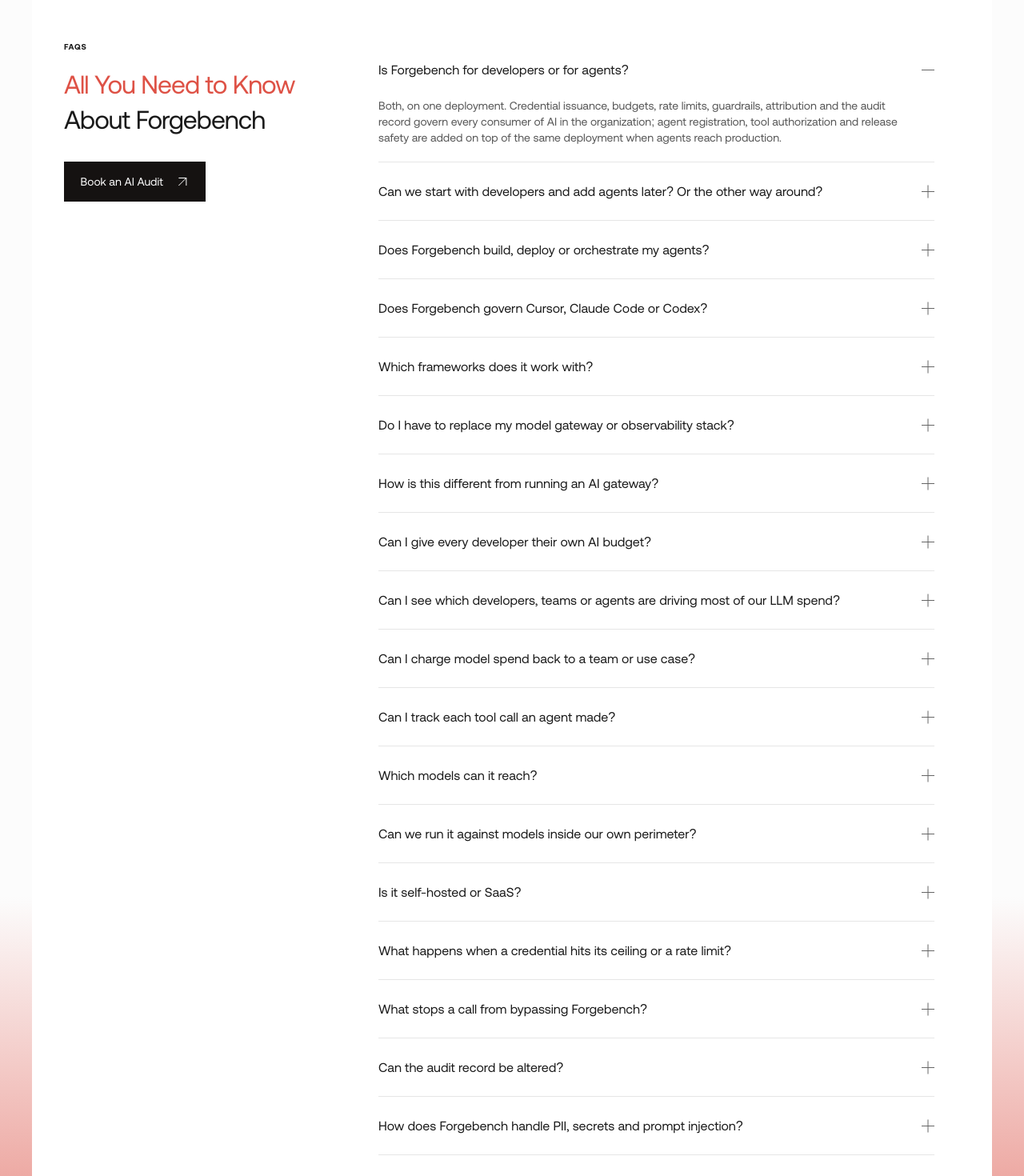
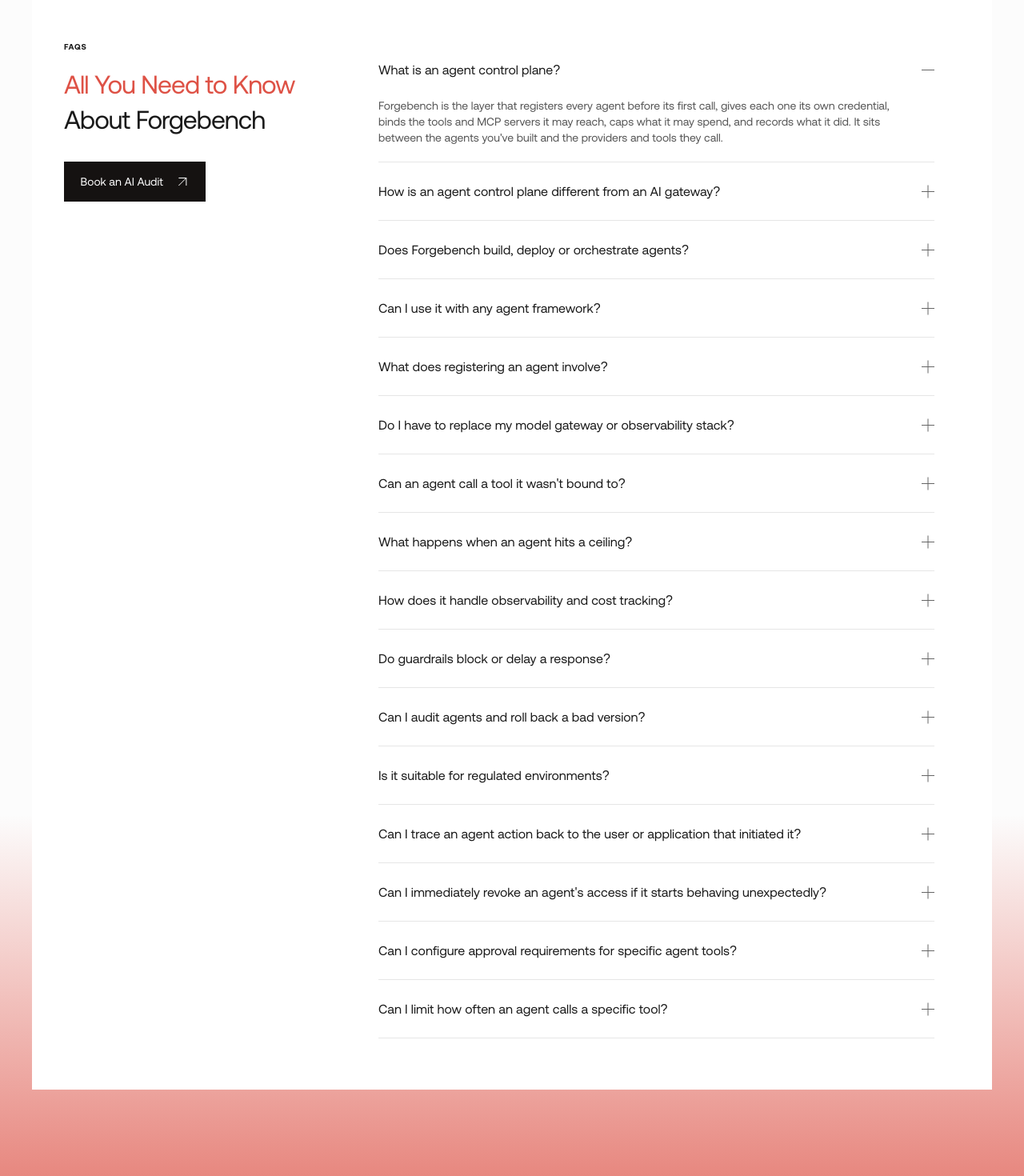
Before and after one commit to Izartstudio/forgebench, a Next.js app: page /agents in a window 1280 px wide. Shown: the part 9580-11050 px from the top of the page at 80% size. Built offline with nearby package versions, Linux system fonts and the light colour scheme; no server answers.

Commit message:
style:faq content changed

```diff
--- a/src/components/layout/faq-section.tsx
+++ b/src/components/layout/faq-section.tsx
@@ -10,30 +10,30 @@
 
 export const faqs = [
   {
-    question: "Is Forgebench for developers or for agents?",
+    question: "What is an agent control plane?",
     answer:
-      "Both, on one deployment. Credential issuance, budgets, rate limits, guardrails, attribution and the audit record govern every consumer of AI in the organization; agent registration, tool authorization and release safety are added on top of the same deployment when agents reach production.",
+      "Forgebench is the layer that registers every agent before its first call, gives each one its own credential, binds the tools and MCP servers it may reach, caps what it may spend, and records what it did. It sits between the agents you've built and the providers and tools they call.",
   },
   {
     question:
-      "Can we start with developers and add agents later? Or the other way around?",
+      "How is an agent control plane different from an AI gateway?",
     answer:
-      "Yes. Start with the workload that matters now, then add developers or agents without replacing the governance layer.",
+      "A gateway meters by key and sees only the calls routed to it, so the figure tells you what was spent and not who spent it. A control plane holds the registry, the identity, the tool bindings and the record around that gateway, so the inventory, the spend figure and the audit trail are complete rather than partial.",
   },
   {
-    question: "Does Forgebench build, deploy or orchestrate my agents?",
+    question: "Does Forgebench build, deploy or orchestrate agents?",
     answer:
-      "No. Forgebench governs the AI traffic, identity, policy, spend and evidence around the agents you already build and run.",
+      "No. Forgebench governs the agents you've built. It doesn't orchestrate them, host them, or restructure their logic.",
   },
   {
-    question: "Does Forgebench govern Cursor, Claude Code or Codex?",
+    question: "Can I use it with any agent framework?",
     answer:
-      "Yes. Developer tools can be governed through the same credentials, budgets, routing and audit controls as other AI consumers.",
+      "Yes — LangGraph, CrewAI, Microsoft's agent framework, or your own. One client change, once.",
   },
   {
-    question: "Which frameworks does it work with?",
+    question: "What does registering an agent involve?",
     answer:
-      "Forgebench is framework-agnostic and sits between your workloads and approved models or providers.",
+      "To register an agent on Forgebench, you need to name the agent, its owner, and tag it to the features it serves. That mints a unique agent identity, adds its tool bindings, and creates the inventory row everything else is governed against.",
   },
   {
     question: "Do I have to replace my model gateway or observability stack?",
@@ -41,72 +41,58 @@
       "No. It can complement the infrastructure you already operate and be introduced without a wholesale platform migration.",
   },
   {
-    question: "How is this different from running an AI gateway?",
+    question: "Can an agent call a tool it wasn't bound to?",
     answer:
-      "A gateway moves traffic. Forgebench adds consumer identity, budgets, policy, ownership, attribution and an evidence-backed audit record.",
+      "No. The MCP servers and tools an agent may reach are an allowlist decided at registration, and a tool call outside it is refused before the tool runs.",
   },
   {
-    question: "Can I give every developer their own AI budget?",
+    question: "What happens when an agent hits a ceiling?",
     answer:
-      "Yes. Budgets and limits can be assigned to individual developers, teams, agents and use cases.",
+      "Caps apply per model, per agent and per key, and whichever is reached first refuses the call. A refused call reaches no provider and costs nothing, and alerts go to the owner named at registration, before the ceiling rather than after the invoice.",
   },
   {
     question:
-      "Can I see which developers, teams or agents are driving most of our LLM spend?",
+      "How does it handle observability and cost tracking?",
     answer:
-      "Yes. Usage and cost are attributed to the responsible consumer and organizational owner.",
+      "Observability arrives inside the deployment and opens straight from the call record rather than as a separate system to search. Recorded cost is actual, not estimated — reconciled to the cost the gateway reports — and spend rolls up by agent, owner, model, key and the product feature the agent serves.",
   },
   {
-    question: "Can I charge model spend back to a team or use case?",
+    question: "Do guardrails block or delay a response?",
     answer:
-      "Yes. Cost attribution makes internal allocation and chargeback possible at the level your organization needs.",
+      "No. Input and output are evaluated from the recorded call after it returns, never before the request leaves, so a check never delays a response or breaks streaming. Every flagged call names the check that fired, in which direction, on which agent.",
   },
   {
-    question: "Can I track each tool call an agent made?",
+    question: "Can I audit agents and roll back a bad version?",
     answer:
-      "Yes. Agent actions and authorized tool calls can be recorded as part of the audit trail.",
+      "Every governed call and every operator action lands on one hash-linked record, so editing or deleting an entry breaks the chain and the break is detectable. Each version is captured with the governance in force when it ran, and a version that starts costing more is rolled back on its own, live, while the others keep running.",
   },
   {
-    question: "Which models can it reach?",
+    question: "Is it suitable for regulated environments?",
     answer:
-      "It is model-agnostic and can route to the providers and models your organization approves.",
+      "It's self-hosted in your own infrastructure, runs against models inside your perimeter, and holds ISO 27001, ISO 9001 and SOC 2 Type 1. Every component is permissively licensed — nothing for your legal review to unpick.",
   },
   {
-    question: "Can we run it against models inside our own perimeter?",
+    question: "Can I trace an agent action back to the user or application that initiated it?",
     answer:
-      "Yes. Deployments can govern models and endpoints running inside your controlled environment.",
+      "Yes. Every governed call carries a correlated identity chain across the principal, agent, run and trace ID. This lets you trace an agent's activity back to the user or application that initiated the workflow.",
   },
   {
-    question: "Is it self-hosted or SaaS?",
+    question: "Can I immediately revoke an agent's access if it starts behaving unexpectedly?",
     answer:
-      "Deployment is designed to fit the security and operating model of the organization.",
+      "Yes. You can revoke or rotate its key, deactivate its identity, remove its tool access, change its policy, or set its budget to zero. The change takes effect on the agent's next request.",
   },
   {
     question:
-      "What happens when a credential hits its ceiling or a rate limit?",
+      "Can I configure approval requirements for specific agent tools?",
     answer:
-      "The configured policy is enforced immediately, with the decision retained in the audit record.",
+      "Yes. You can apply approval-required policies to selected tools, so an agent can use a tool only when the required approval condition is met.",
   },
   {
-    question: "What stops a call from bypassing Forgebench?",
+    question: "Can I limit how often an agent calls a specific tool?",
     answer:
-      "Centralized credentials and network policy keep approved model access on the governed path.",
+      "Yes. Tool-level call ceilings can be configured for authorized tools, allowing you to control how frequently an agent can invoke them.",
   },
-  {
-    question: "Can the audit record be altered?",
-    answer:
-      "The audit system is designed to preserve a dependable record of requests, decisions and actions.",
-  },
-  {
-    question: "How does Forgebench handle PII, secrets and prompt injection?",
-    answer:
-      "Guardrails and policy controls can inspect and govern requests before they reach production models.",
-  },
-  {
-    question: "What's the licensing position?",
-    answer:
-      "Licensing is scoped to the deployment and workloads your organization needs to govern.",
-  },
+
 ] as const;
 
 export function FaqSection() {
```
